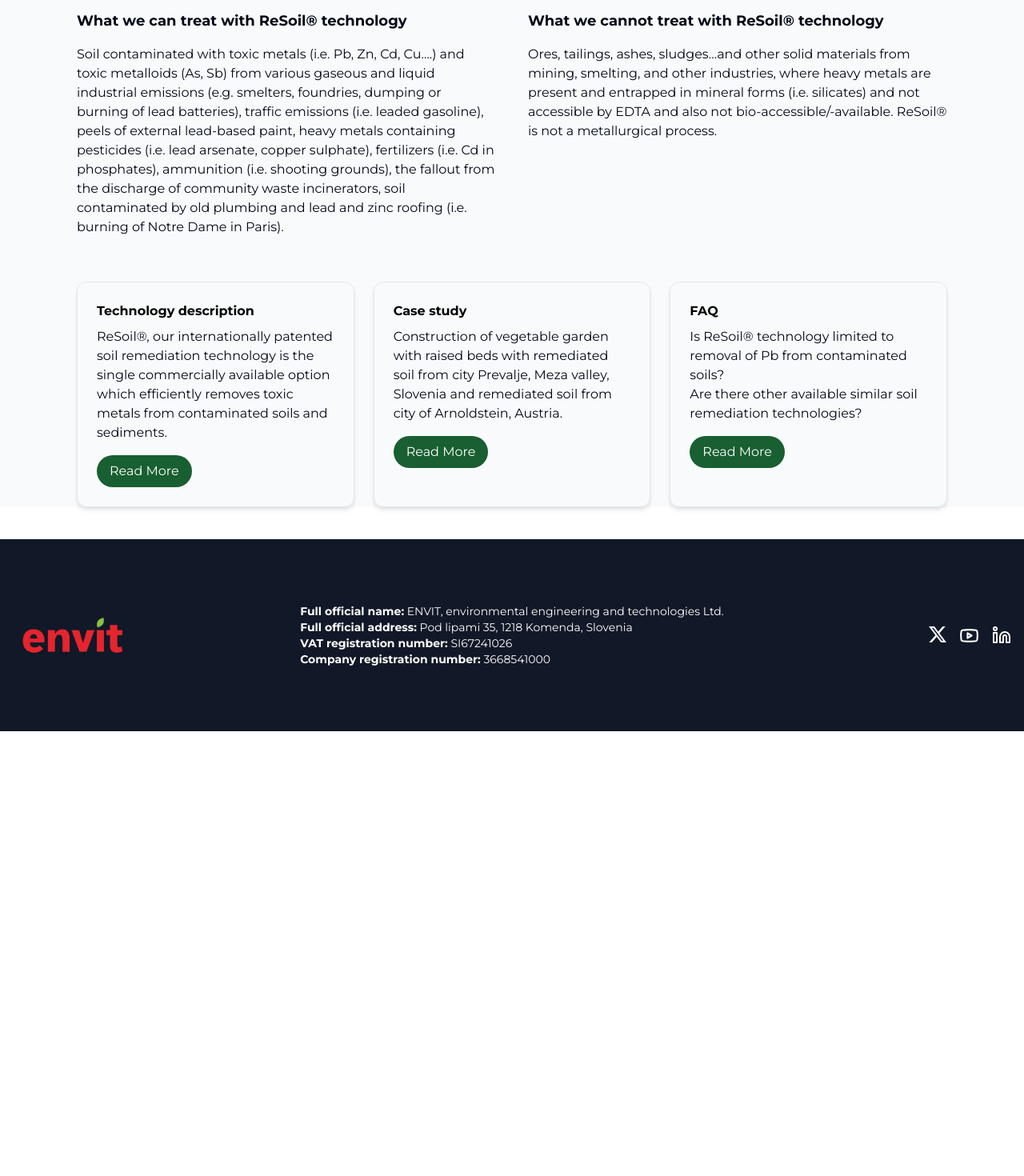
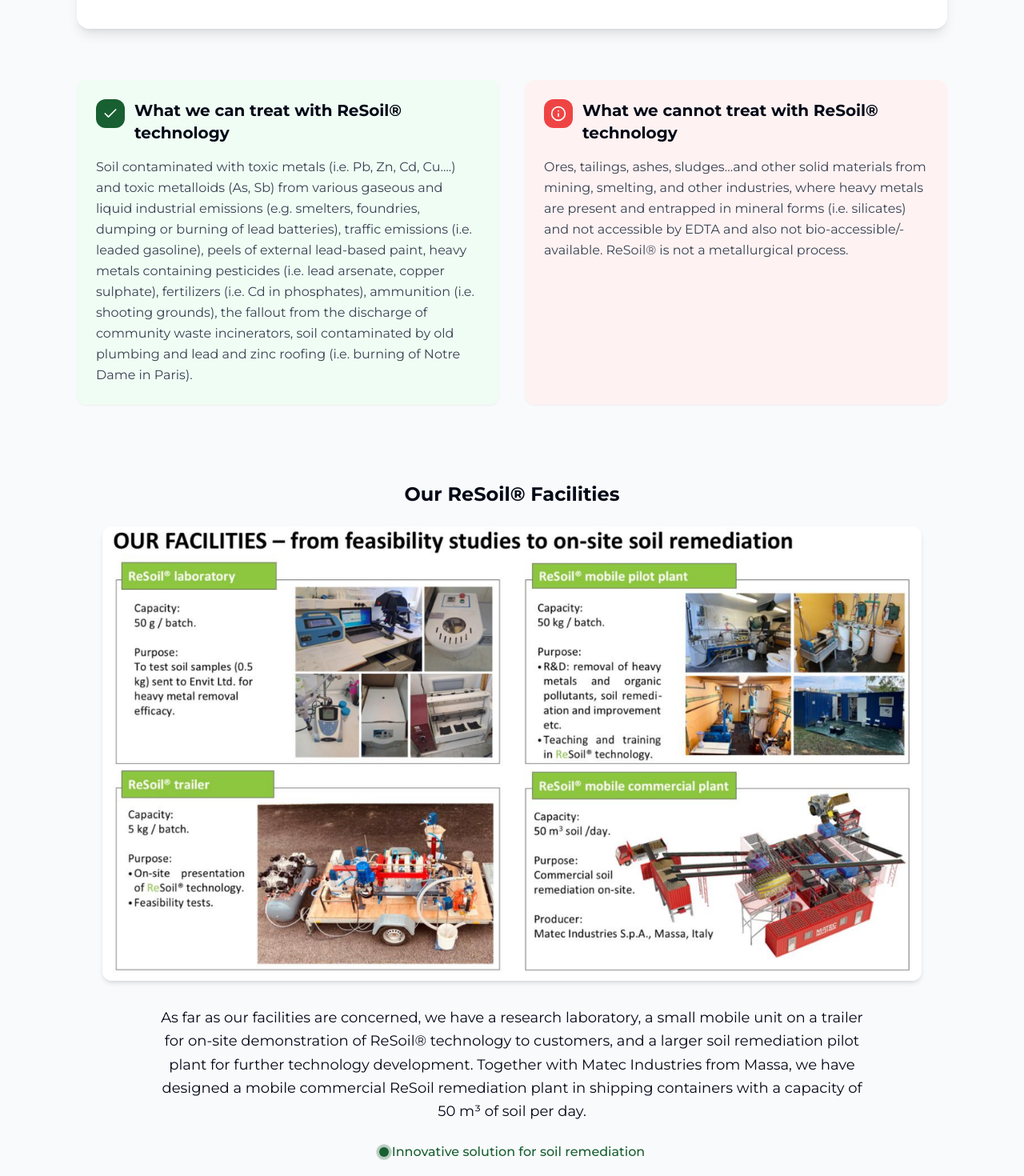
Before and after one commit to borkopp/envit, a Next.js app: page /resoil-in-brief in a window 1280 px wide. Shown: the part 1040-2510 px from the top of the page at 80% size. Before the commit the page ends 1954 px from the top, so only its background shows below. Built offline with nearby package versions, Linux system fonts and the light colour scheme.

Commit message:
Remove Demo ReSoil Plant page and update related components; enhance Resoil In Brief and Soil Washing pages with new sections and images, including mobile remediation plant details.

```diff
--- a/app/(client)/(subpages)/resoil-in-brief/page.tsx
+++ b/app/(client)/(subpages)/resoil-in-brief/page.tsx
@@ -1,32 +1,43 @@
 import SubpageTemplate from '@/app/components/SubpageTemplate';
 import Image from "next/image";
 import Link from "next/link";
+import { ArrowRight, Check, Info } from 'lucide-react';
 
 export default function ResoilInbrief() {
   return (
     <SubpageTemplate>
       <div className="container mx-auto px-6 md:px-16 lg:px-24">
-        {/* Full-width Image Section with Link */}
-        <section className="mb-10">
-          <Link href="https://www.youtube.com/watch?v=Hv2PSm1W1E8">
+        {/* Hero Section with Image */}
+        <section className="my-16 relative">
+            <div className="relative rounded-2xl overflow-hidden shadow-lg">
               <Image
                 src="/GrafiKOn56.001.jpeg"
-              alt="Descriptive Alt Text"
+                alt="ReSoil Technology Overview"
                 width={1920}
                 height={1080}
                 className="w-full h-auto object-cover"
                 quality={100}
               />
-          </Link>
+
+            </div>
+          {/* <div className="absolute -bottom-6 left-1/2 transform -translate-x-1/2 bg-white py-3 px-6 rounded-full shadow-lg text-sm font-medium text-gray-600">
+            Click to watch video overview
+          </div> */}
         </section>
 
-        {/* Two Side-by-Side Paragraphs */}
-        <section className="flex flex-col md:flex-row gap-10 mb-14">
-          <div className="md:w-1/2">
-            <h2 className="text-lg font-bold mb-4">
+        {/* Treatment Capabilities Section */}
+        <section className="mb-16">
+          <div className="grid grid-cols-1 md:grid-cols-2 gap-8">
+            <div className="bg-green-50 p-6 rounded-xl shadow-sm">
+              <div className="flex items-start space-x-3 mb-4">
+                <div className="bg-primary p-2 rounded-lg">
+                  <Check className="h-5 w-5 text-white" />
+                </div>
+                <h2 className="text-xl font-bold">
                   What we can treat with ReSoil® technology
                 </h2>
-            <p>
+              </div>
+              <p className="text-gray-700 leading-relaxed">
                 Soil contaminated with toxic metals (i.e. Pb, Zn, Cd, Cu….) and
                 toxic metalloids (As, Sb) from various gaseous and liquid industrial
                 emissions (e.g. smelters, foundries, dumping or burning of lead
@@ -39,11 +50,16 @@ export default function ResoilInbrief() {
                 in Paris).
               </p>
             </div>
-          <div className="md:w-1/2">
-            <h2 className="text-lg font-bold mb-4">
+            <div className="bg-red-50 p-6 rounded-xl shadow-sm">
+              <div className="flex items-start space-x-3 mb-4">
+                <div className="bg-red-500 p-2 rounded-lg">
+                  <Info className="h-5 w-5 text-white" />
+                </div>
+                <h2 className="text-xl font-bold">
                   What we cannot treat with ReSoil® technology
                 </h2>
-            <p>
+              </div>
+              <p className="text-gray-700 leading-relaxed">
                 Ores, tailings, ashes, sludges…and other solid materials from
                 mining, smelting, and other industries, where heavy metals are
                 present and entrapped in mineral forms (i.e. silicates) and not
@@ -51,59 +67,117 @@ export default function ResoilInbrief() {
                 is not a metallurgical process.
               </p>
             </div>
+          </div>
         </section>
 
-        {/* Three Sections with Read More Buttons */}
-        <section className="grid grid-cols-1 md:grid-cols-3 gap-6 mb-10">
-          <div className="p-6 border rounded-lg shadow-md">
-            <Link href="/technology-description">
-              <h3 className="text-md font-bold mb-2 text-black hover:underline">
-                Technology description
+        {/* Other ReSoil® Solutions Section */}
+        <section className="mb-16 bg-gray-50 p-8 rounded-2xl">
+          <h2 className="text-2xl font-bold mb-6 text-center">Our ReSoil® Facilities</h2>
+
+          <div className="mb-8 flex justify-center">
+            <div className="rounded-lg overflow-hidden shadow-md">
+              <Image
+                src="/resoil-in-brief-diagram.png"
+                alt="ReSoil Solutions Diagram"
+                width={1200}
+                height={800}
+                className="w-full h-auto object-contain"
+                quality={100}
+              />
+            </div>
+          </div>
+
+          <div className="mb-4">
+            <p className="text-lg leading-relaxed text-center max-w-4xl mx-auto">
+              As far as our facilities are concerned, we have a research laboratory, a small
+              mobile unit on a trailer for on-site demonstration of ReSoil®
+              technology to
+              customers, and a larger soil remediation pilot plant for further technology
+              development. Together with Matec Industries from Massa, we have designed
+              a mobile commercial ReSoil remediation plant in shipping containers with a
+              capacity of 50 m³ of soil per day.
+            </p>
+          </div>
+
+          <div className="flex justify-center mt-6">
+            <div className="inline-flex items-center space-x-1 text-primary font-medium">
+              <span className="relative flex h-3 w-3">
+                <span className="animate-ping absolute inline-flex h-full w-full rounded-full bg-primary opacity-75"></span>
+                <span className="relative inline-flex rounded-full h-3 w-3 bg-primary"></span>
+              </span>
+              <span>Innovative solution for soil remediation</span>
+            </div>
+          </div>
+        </section>
+
+        {/* Learn More Cards Section */}
+        <section className="mb-16">
+          <h2 className="text-2xl font-bold mb-8 text-center">Learn More About ReSoil®</h2>
+          <div className="grid grid-cols-1 md:grid-cols-3 gap-6">
+            <div className="bg-white p-6 border rounded-xl shadow-md transition-all duration-300 hover:shadow-xl hover:-translate-y-1">
+              <Link href="/technology-description" className="block">
+                <h3 className="text-xl font-bold mb-3 text-primary">
+                  Technology Description
                 </h3>
-            </Link>
-            <p className="mb-4">
+                <p className="mb-4 text-gray-700">
                   ReSoil®, our internationally patented soil remediation technology
                   is the single commercially available option which efficiently
                   removes toxic metals from contaminated soils and sediments.
                 </p>
-            <Link href="/technology-description">
-              <button className="bg-primary text-white px-4 py-2 rounded-full hover:bg-primary-hover">
-                Read More
-              </button>
+                <div className="flex items-center text-primary font-medium">
+                  <span>Read More</span>
+                  <ArrowRight className="ml-2 h-4 w-4" />
+                </div>
               </Link>
             </div>
-          <div className="p-6 border rounded-lg shadow-md">
-            <Link href="/case-studies">
-              <h3 className="text-md font-bold mb-2 text-black hover:underline">
-                Case study
+            <div className="bg-white p-6 border rounded-xl shadow-md transition-all duration-300 hover:shadow-xl hover:-translate-y-1">
+              <Link href="/case-studies" className="block">
+                <h3 className="text-xl font-bold mb-3 text-primary">
+                  Case Studies
                 </h3>
-            </Link>
-            <p className="mb-4">
+                <p className="mb-4 text-gray-700">
                   Construction of vegetable garden with raised beds with remediated
                   soil from city Prevalje, Meza valley, Slovenia and remediated soil
                   from city of Arnoldstein, Austria.
                 </p>
-            <Link href="/case-studies">
-              <button className="bg-primary text-white px-4 py-2 rounded-full hover:bg-primary-hover">
-                Read More
-              </button>
+                <div className="flex items-center text-primary font-medium">
+                  <span>Read More</span>
+                  <ArrowRight className="ml-2 h-4 w-4" />
+                </div>
               </Link>
             </div>
-          <div className="p-6 border rounded-lg shadow-md">
-            <Link href="/faq">
-              <h3 className="text-md font-bold mb-2 text-black hover:underline">
+            <div className="bg-white p-6 border rounded-xl shadow-md transition-all duration-300 hover:shadow-xl hover:-translate-y-1">
+              <Link href="/faq" className="block">
+                <h3 className="text-xl font-bold mb-3 text-primary">
                   FAQ
                 </h3>
-            </Link>
-            <p className="mb-4">
+                <p className="mb-4 text-gray-700">
                   Is ReSoil® technology limited to removal of Pb from contaminated
                   soils? <br />
                   Are there other available similar soil remediation technologies?
                 </p>
-            <Link href="/faq">
-              <button className="bg-primary text-white px-4 py-2 rounded-full hover:bg-primary-hover">
-                Read More
-              </button>
+                <div className="flex items-center text-primary font-medium">
+                  <span>Read More</span>
+                  <ArrowRight className="ml-2 h-4 w-4" />
+                </div>
+              </Link>
+            </div>
+          </div>
+        </section>
+
+        {/* Contact Section */}
+        <section className="bg-white py-10 rounded-2xl">
+          <div className="max-w-3xl mx-auto text-center">
+            <h2 className="text-3xl font-semibold mb-4">For more information, contact us!</h2>
+            <p className="text-lg text-gray-700 mb-8">
+              Contact us to learn more about how ReSoil® Technology can help with your soil remediation needs.
+            </p>
+            <Link
+              href="/about-us"
+              className="inline-flex items-center justify-center gap-2 bg-primary text-white px-8 py-4 rounded-full text-lg font-semibold hover:bg-green-700 transition-all duration-300 shadow-md hover:shadow-lg group"
+            >
+              Contact Us
+              <ArrowRight className="group-hover:translate-x-1 transition-transform duration-300" />
             </Link>
           </div>
         </section>
--- a/app/components/Navbar.tsx
+++ b/app/components/Navbar.tsx
@@ -35,13 +35,12 @@ const Navbar = () => {
 
   const technologyItems = [
     {href: "/technology-description", label: "TECHNOLOGY DESCRIPTION"},
-    {href: "/demo-resoil-plant", label: "DEMO RESOIL PLANT"},
     {href: "/sales-program", label: "SALES PROGRAM"},
     {href: "/case-studies", label: "CASE STUDIES"},
     {href: "/ip", label: "IP"},
     {href: "/resoil-in-brief", label: "RESOIL IN BRIEF"},
     {href: "/rnd", label: "R&D"},
-    {href: "/soil-washing", label: "SOIL WASHING"},
+    {href: "/soil-washing", label: "SOIL WASHING WITH RESOIL®"},
   ];
 
   const handleNavigation = (href: string) => {
--- a/app/components/NewHero.tsx
+++ b/app/components/NewHero.tsx
@@ -23,11 +23,10 @@ const NewHero = () => {
             </Link>
           </div>
           <h1 data-aos="fade-up" data-aos-delay="100" className="text-4xl md:text-6xl font-semibold text-emerald-900 text-center">
-            Revitalize the Earth <br /> with Envit&apos;s ReSoil
+            Soil Washing Plant
           </h1>
           <p data-aos="fade-up" data-aos-delay="200" className="text-lg md:text-lg max-w-2xl mx-auto font-lato text-emerald-800/80 text-center">
-            Discover the future of soil remediation with our sustainable and innovative solutions, designed to restore and rejuvenate contaminated
-            environments for a healthier planet.
+            Our ReSoil® technology plant in Prevalje, Slovenia demonstrates scalable soil remediation at TRL 7, processing 6t/day to clean the contaminated Meža Valley and showcase our innovative solution to stakeholders.
           </p>
           <div data-aos="fade-up" data-aos-delay="300" className="flex flex-col sm:flex-row gap-4 justify-center">
             <Link
--- a/app/components/NewNavbar.tsx
+++ b/app/components/NewNavbar.tsx
@@ -83,13 +83,12 @@ const NewNavbar = () => {
                   <DropdownMenuContent className="flex flex-col">
                     {[
                       {href: "/technology-description", label: "Technology Description"},
-                      {href: "/demo-resoil-plant", label: "Demo Resoil Plant"},
                       {href: "/sales-program", label: "Sales Program"},
                       {href: "/case-studies", label: "Case Studies"},
                       {href: "/ip", label: "IP"},
                       {href: "/resoil-in-brief", label: "Resoil In Brief"},
                       {href: "/rnd", label: "R&D"},
-                      {href: "/soil-washing", label: "Soil Washing"},
+                      {href: "/soil-washing", label: "Soil Washing with ReSoil®"},
                     ].map((item) => (
                       <DropdownMenuItem key={item.href} onSelect={() => setDropdownOpen(false)}>
                         <Link
@@ -147,13 +146,12 @@ const NewNavbar = () => {
                 <div className="pl-4 space-y-2 mt-2">
                   {[
                     {href: "/technology-description", label: "TECHNOLOGY DESCRIPTION"},
-                    {href: "/demo-resoil-plant", label: "DEMO RESOIL PLANT"},
                     {href: "/sales-program", label: "SALES PROGRAM"},
                     {href: "/case-studies", label: "CASE STUDIES"},
                     {href: "/ip", label: "IP"},
                     {href: "/resoil-in-brief", label: "RESOIL IN BRIEF"},
                     {href: "/rnd", label: "R&D"},
-                    {href: "/soil-washing", label: "SOIL WASHING"},
+                    {href: "/soil-washing", label: "SOIL WASHING WITH RESOIL®"},
                   ].map((item) => (
                     <Link
                       key={item.href}
--- a/app/components/NewestNavbar.tsx
+++ b/app/components/NewestNavbar.tsx
@@ -25,13 +25,12 @@ function Navbar({className}: {className?: string}) {
         <MenuItem setActive={setActive} active={active} item="Technology">
           <div className="flex flex-col space-y-4 text-sm">
             <HoveredLink href="/technology-description">Technology Description</HoveredLink>
-            <HoveredLink href="/demo-resoil-plant">Demo Resoil Plant</HoveredLink>
             <HoveredLink href="/sales-program">Sales Program</HoveredLink>
             <HoveredLink href="/case-studies">Case Studies</HoveredLink>
             <HoveredLink href="/ip">IP</HoveredLink>
             <HoveredLink href="/resoil-in-brief">Resoil In Brief</HoveredLink>
             <HoveredLink href="/rnd">RND</HoveredLink>
-            <HoveredLink href="/soil-washing">Soil Washing</HoveredLink>
+            <HoveredLink href="/soil-washing">Soil Washing with ReSoil®</HoveredLink>
           </div>
         </MenuItem>
         <MenuItem setActive={setActive} active={active} item="About Us">
```
Also changed, not shown: app/(client)/(subpages)/demo-resoil-plant/page.tsx (deleted, +0 -42 lines), app/(client)/(subpages)/soil-washing/page.tsx (+36 -4 lines), app/components/Footer.tsx (+12 -3 lines), app/components/Team.tsx (+25 -24 lines), app/config/subpage-configs.ts (+2 -6 lines), public/resoil-in-brief-diagram.png (added). Lines whose indentation alone changed are shown as unchanged.
